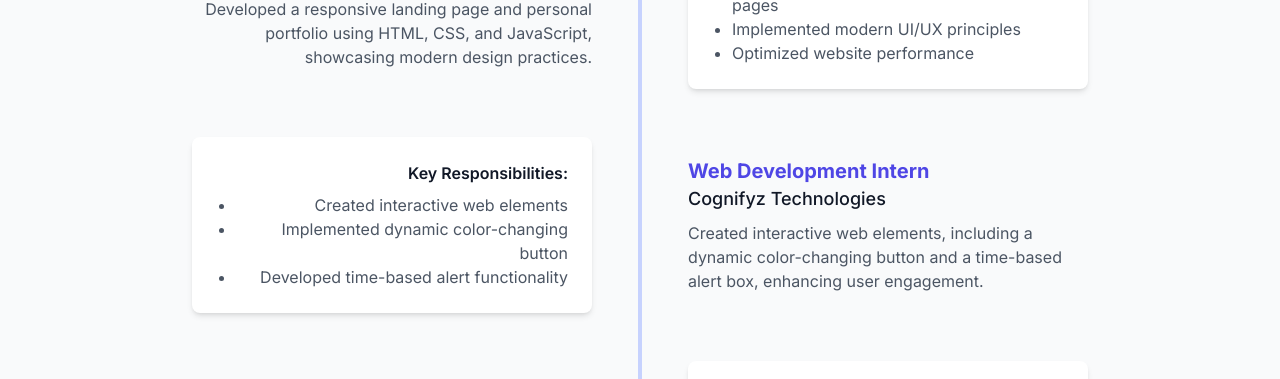
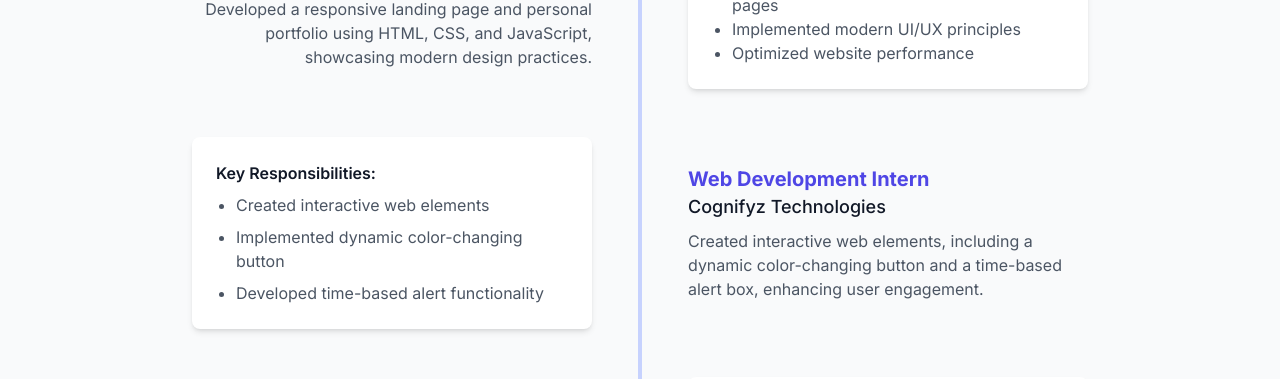
Before and after one commit to Karthi788/MyPortfolio, a React (Vite) app: page / in a window 1280 px wide. Shown: the part 1953-2332 px from the top of the page. Built offline with nearby package versions, Linux system fonts and the light colour scheme.

Commit message:
Update responsbilities  App.tsx

```diff
--- a/src/App.tsx
+++ b/src/App.tsx
@@ -214,17 +214,20 @@ function App() {
                 </div>
 
 <div className="flex flex-col md:flex-row items-center">
-                  <div className="md:w-1/2 md:pr-12 md:text-right order-2 md:order-1 mb-6 md:mb-0">
+  {/* Left Section - Key Responsibilities */}
+  <div className="md:w-1/2 md:pr-12 order-2 md:order-1 mb-6 md:mb-0">
     <div className="bg-white p-6 rounded-lg shadow-md w-full">
       <h4 className="font-semibold mb-2">Key Responsibilities:</h4>
-                      <ul className="list-disc pl-5 text-gray-600">
+      <ul className="list-disc text-gray-600 space-y-2 ml-5 md:ml-0 md:pl-5">
         <li>Created interactive web elements</li>
         <li>Implemented dynamic color-changing button</li>
         <li>Developed time-based alert functionality</li>
       </ul>
     </div>
   </div>
-                  <div className="md:w-1/2 md:pl-12 order-1 md:order-2">
+
+  {/* Right Section - Internship Details */}
+  <div className="md:w-1/2 md:pl-12 order-1 md:order-2 text-center md:text-left">
     <h3 className="text-xl font-bold text-indigo-600">Web Development Intern</h3>
     <p className="text-lg font-medium">Cognifyz Technologies</p>
     <p className="text-gray-600 mt-2">
@@ -233,6 +236,7 @@ function App() {
     </p>
   </div>
 </div>
+
 
                 <div className="flex flex-col md:flex-row items-center">
                   <div className="md:w-1/2 md:pr-12 md:text-right mb-6 md:mb-0">
```
Lines whose indentation alone changed are shown as unchanged.
